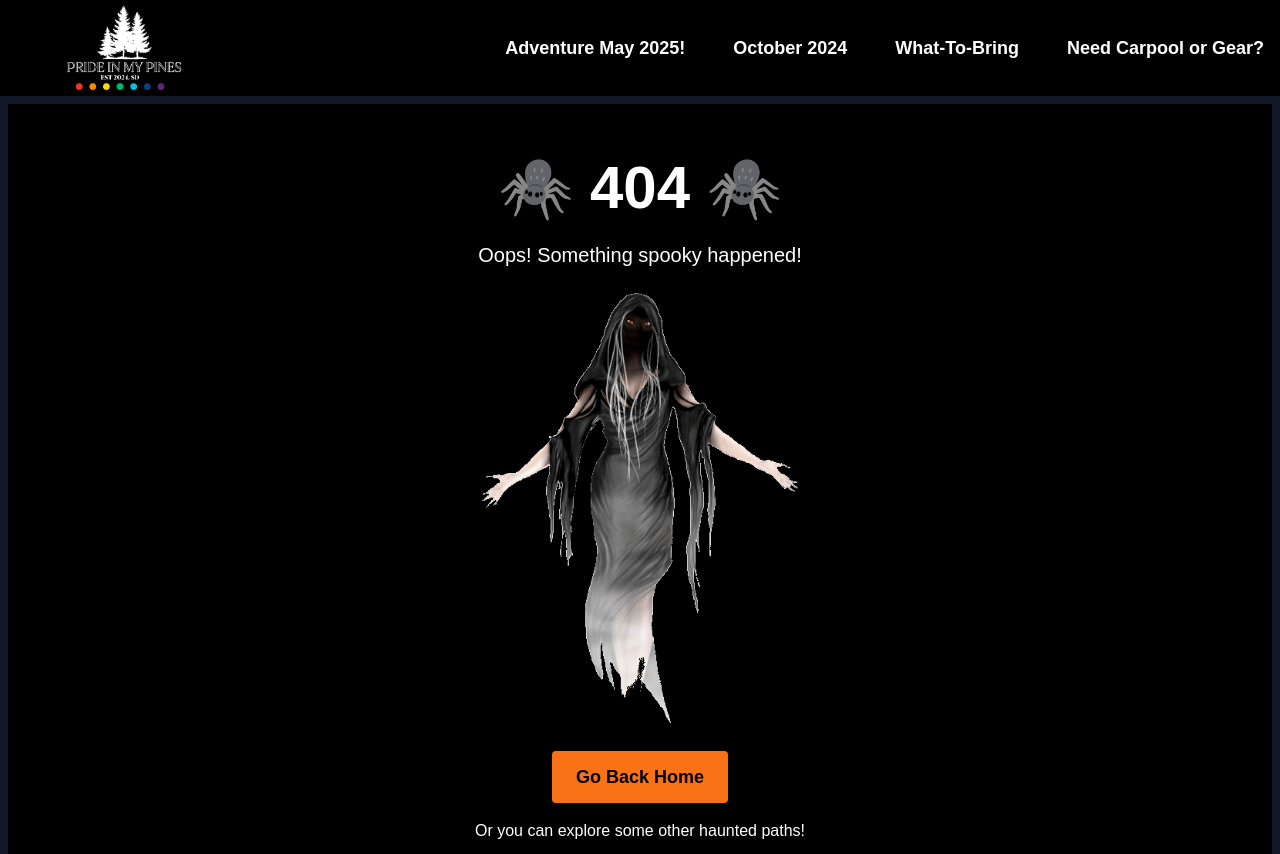
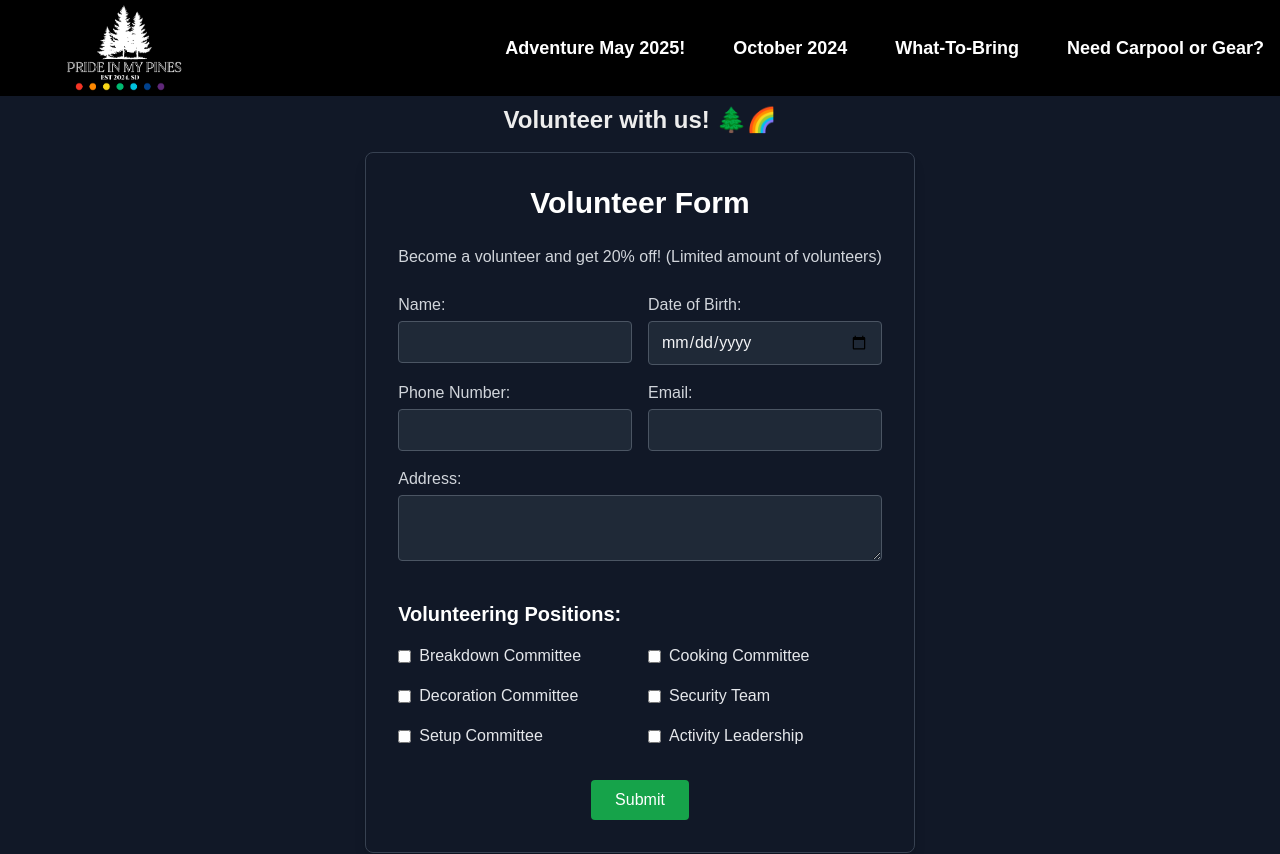
Before and after one commit to lexfm/pride-in-my-pines, a Next.js app: page /volunteer in a window 1280 px wide. Before the commit this address had no page. Shown: the top 854 px of the page. Built offline with nearby package versions, Linux system fonts and the light colour scheme.

Commit message:
feat: volunteer email form with transporter to email

```diff
--- a/components/header.tsx
+++ b/components/header.tsx
@@ -77,6 +77,12 @@ export default function Header() {
             </Link>
           )}
 
+          {pathname !== "/volunteer" && (
+            <Link href="/volunteer" className="px-4 py-2 block text-lg font-semibold text-white hover:bg-gradient-to-r hover:from-yellow-300 hover:via-pink-400 hover:to-orange-300 transition-all duration-300 ease-in-out lg:hover:bg-transparent hover:text-pink-500">
+              Volunteer
+            </Link>
+          )}
+
           {pathname !== "/archive" && (
             <Link href="/archive" className="px-4 py-2 block text-lg font-semibold text-white hover:bg-gradient-to-r hover:from-yellow-300 hover:via-pink-400 hover:to-orange-300 transition-all duration-300 ease-in-out lg:hover:bg-transparent hover:text-pink-500">
               October 2024
--- /dev/null
+++ b/components/volunteerForm.tsx
@@ -0,0 +1,192 @@
+import React, { useState } from 'react';
+
+const VolunteerForm: React.FC = () => {
+  const [formData, setFormData] = useState({
+    name: '',
+    dob: '',
+    phone: '',
+    email: '',
+    address: '',
+    positions: [] as string[],
+  });
+
+  const [toast, setToast] = useState<{ type: 'success' | 'error'; message: string } | null>(null);
+  const [formSubmitted, setFormSubmitted] = useState(false); // ✅ Added this state
+
+  const handleChange = (e: React.ChangeEvent<HTMLInputElement | HTMLTextAreaElement>) => {
+    const { name, value } = e.target;
+    setFormData({ ...formData, [name]: value });
+  };
+
+  const handleCheckboxChange = (e: React.ChangeEvent<HTMLInputElement>) => {
+    const { value, checked } = e.target;
+    setFormData((prev) => ({
+      ...prev,
+      positions: checked
+        ? [...prev.positions, value]
+        : prev.positions.filter((position) => position !== value),
+    }));
+  };
+
+  const showToast = (type: 'success' | 'error', message: string) => {
+    setToast({ type, message });
+    setTimeout(() => setToast(null), 3000); // Auto-hide after 3 seconds
+  };
+
+  const handleSubmit = async (e: React.FormEvent) => {
+    e.preventDefault();
+    try {
+      const response = await fetch('/api/send-email', {
+        method: 'POST',
+        headers: { 'Content-Type': 'application/json' },
+        body: JSON.stringify(formData),
+      });
+      if (response.ok) {
+        showToast('success', '✅ Form submitted successfully!');
+        setFormSubmitted(true); // ✅ Hide form and show success message
+      } else {
+        showToast('error', '❌ Failed to submit the form.');
+      }
+    } catch (error) {
+      showToast('error', '❌ An unexpected error occurred.');
+    }
+  };
+
+  const positions = [
+    'Breakdown Committee',
+    'Cooking Committee',
+    'Decoration Committee',
+    'Security Team',
+    'Setup Committee',
+    'Activity Leadership',
+  ];
+
+  return (
+    <div className="relative">
+      {/* ✅ Toast */}
+      {toast && (
+        <div
+          className={`fixed top-4 right-4 px-6 py-3 rounded-lg shadow-lg transition-opacity duration-300 ease-in-out
+          ${toast.type === 'success' ? 'bg-green-600 text-white' : 'bg-red-600 text-white'}`}
+        >
+          <div className="flex items-center justify-between space-x-4">
+            <span>{toast.message}</span>
+            <button onClick={() => setToast(null)} className="text-white font-bold hover:text-gray-200 transition">
+              ✕
+            </button>
+          </div>
+        </div>
+      )}
+
+      {/* ✅ Success Message or Form */}
+      {formSubmitted ? (
+        <div className="max-w-2xl mx-auto bg-green-700 text-white rounded-lg shadow-lg p-8 text-center">
+          <h2 className="text-3xl font-bold mb-4">Thank you for volunteering! 🎉</h2>
+          <p className="text-lg">We appreciate your willingness to help. Our team will contact you soon!</p>
+        </div>
+      ) : (
+        <form
+          onSubmit={handleSubmit}
+          className="max-w-2xl mx-auto bg-gray-900 shadow-lg rounded-lg p-8 border border-gray-700 text-gray-100"
+        >
+          <h2 className="text-3xl font-bold text-white mb-6 text-center">Volunteer Form</h2>
+          <p className="text-center text-gray-300 mb-6">
+            Become a volunteer and get 20% off! (Limited amount of volunteers)
+          </p>
+
+          <div className="space-y-4">
+            <div className="flex flex-col md:flex-row md:space-x-4">
+              <div className="flex-1">
+                <label className="block text-gray-300 font-medium mb-1">Name:</label>
+                <input
+                  type="text"
+                  name="name"
+                  value={formData.name}
+                  onChange={handleChange}
+                  required
+                  className="w-full border border-gray-600 rounded px-3 py-2 bg-gray-800 text-gray-100 focus:ring-2 focus:ring-green-500 focus:outline-none transition duration-300 ease-in-out"
+                />
+              </div>
+              <div className="flex-1">
+                <label className="block text-gray-300 font-medium mb-1">Date of Birth:</label>
+                <input
+                  type="date"
+                  name="dob"
+                  value={formData.dob}
+                  onChange={handleChange}
+                  required
+                  className="w-full border border-gray-600 rounded px-3 py-2 bg-gray-800 text-gray-100 focus:ring-2 focus:ring-green-500 focus:outline-none transition duration-300 ease-in-out"
+                />
+              </div>
+            </div>
+
+            <div className="flex flex-col md:flex-row md:space-x-4">
+              <div className="flex-1">
+                <label className="block text-gray-300 font-medium mb-1">Phone Number:</label>
+                <input
+                  type="tel"
+                  name="phone"
+                  value={formData.phone}
+                  onChange={handleChange}
+                  required
+                  className="w-full border border-gray-600 rounded px-3 py-2 bg-gray-800 text-gray-100 focus:ring-2 focus:ring-green-500 focus:outline-none transition duration-300 ease-in-out"
+                />
+              </div>
+              <div className="flex-1">
+                <label className="block text-gray-300 font-medium mb-1">Email:</label>
+                <input
+                  type="email"
+                  name="email"
+                  value={formData.email}
+                  onChange={handleChange}
+                  required
+                  className="w-full border border-gray-600 rounded px-3 py-2 bg-gray-800 text-gray-100 focus:ring-2 focus:ring-green-500 focus:outline-none transition duration-300 ease-in-out"
+                />
+              </div>
+            </div>
+
+            <div>
+              <label className="block text-gray-300 font-medium mb-1">Address:</label>
+              <textarea
+                name="address"
+                value={formData.address}
+                onChange={handleChange}
+                required
+                className="w-full border border-gray-600 rounded px-3 py-2 bg-gray-800 text-gray-100 focus:ring-2 focus:ring-green-500 focus:outline-none transition duration-300 ease-in-out"
+              />
+            </div>
+          </div>
+
+          <div className="mt-8">
+            <h3 className="text-xl font-semibold text-white mb-4">Volunteering Positions:</h3>
+            <div className="grid grid-cols-1 md:grid-cols-2 gap-4">
+              {positions.map((position) => (
+                <label key={position} className="flex items-center space-x-2 text-gray-200">
+                  <input
+                    type="checkbox"
+                    value={position}
+                    onChange={handleCheckboxChange}
+                    checked={formData.positions.includes(position)}
+                    className="accent-green-500 transition duration-300 ease-in-out"
+                  />
+                  <span>{position}</span>
+                </label>
+              ))}
+            </div>
+          </div>
+
+          <div className="mt-8 text-center">
+            <button
+              type="submit"
+              className="bg-green-600 text-white px-6 py-2 rounded hover:bg-green-700 focus:ring-2 focus:ring-green-500 focus:outline-none transition-all duration-300 ease-in-out"
+            >
+              Submit
+            </button>
+          </div>
+        </form>
+      )}
+    </div>
+  );
+};
+
+export default VolunteerForm;
--- a/package.json
+++ b/package.json
@@ -15,6 +15,7 @@
     "next": "14.2.11",
     "react": "^18",
     "react-dom": "^18",
+    "resend": "^4.4.1",
     "sharp": "^0.33.5",
     "solid": "link:@heroicons/react/solid",
     "swiper": "^11.1.14"
--- /dev/null
+++ b/pages/api/send-email.ts
@@ -0,0 +1,42 @@
+import { NextApiRequest, NextApiResponse } from 'next';
+import { Resend } from 'resend';
+
+const resend = new Resend(process.env.RESEND_API_KEY);
+
+export default async function handler(req: NextApiRequest, res: NextApiResponse) {
+  if (req.method !== 'POST') {
+    return res.status(405).json({ message: 'Method Not Allowed' });
+  }
+
+  const { name, dob, phone, email, address, positions } = req.body;
+
+  if (!name || !dob || !phone || !email || !address || !positions) {
+    return res.status(400).json({ message: 'Missing required fields' });
+  }
+
+  try {
+    const messageText = `
+New Volunteer Signup Received!
+
+Name: ${name}
+Date of Birth: ${dob}
+Phone Number: ${phone}
+Email: ${email}
+Address: ${address}
+Volunteering Positions: ${Array.isArray(positions) ? positions.join(', ') : positions}
+    `.trim();
+
+    const data = await resend.emails.send({
+      from: 'Pride in My Pines <noreply@updates.prideinmypines.com>',
+      to: ['lexfimbres@gmail.com'],  // Update with committee email if needed
+      subject: 'New Volunteer Signup Submission',
+      text: messageText,
+    });
+
+    console.log('Resend response:', data);
+    res.status(200).json({ message: 'Email sent successfully' });
+  } catch (error) {
+    console.error('Resend error:', error);
+    res.status(500).json({ message: 'Failed to send email', error });
+  }
+}
--- /dev/null
+++ b/pages/volunteer/index.tsx
@@ -0,0 +1,13 @@
+
+import VolunteerForm from '@/components/volunteerForm';
+
+export default function Volunteer() {
+    return (
+        <main className="volunteer-section flex flex-col gap-4 row-start-2 items-center items-start">
+            <h3 className="text-2xl font-extrabold dark:text-white text-center">
+                Volunteer with us! 🌲🌈
+            </h3>
+            <VolunteerForm />
+        </main>
+    );
+}
```
Also changed, not shown: public/PIMPVolunteerForm.jpg (added), 1 other file (tests, documents, lock files or other folders).
